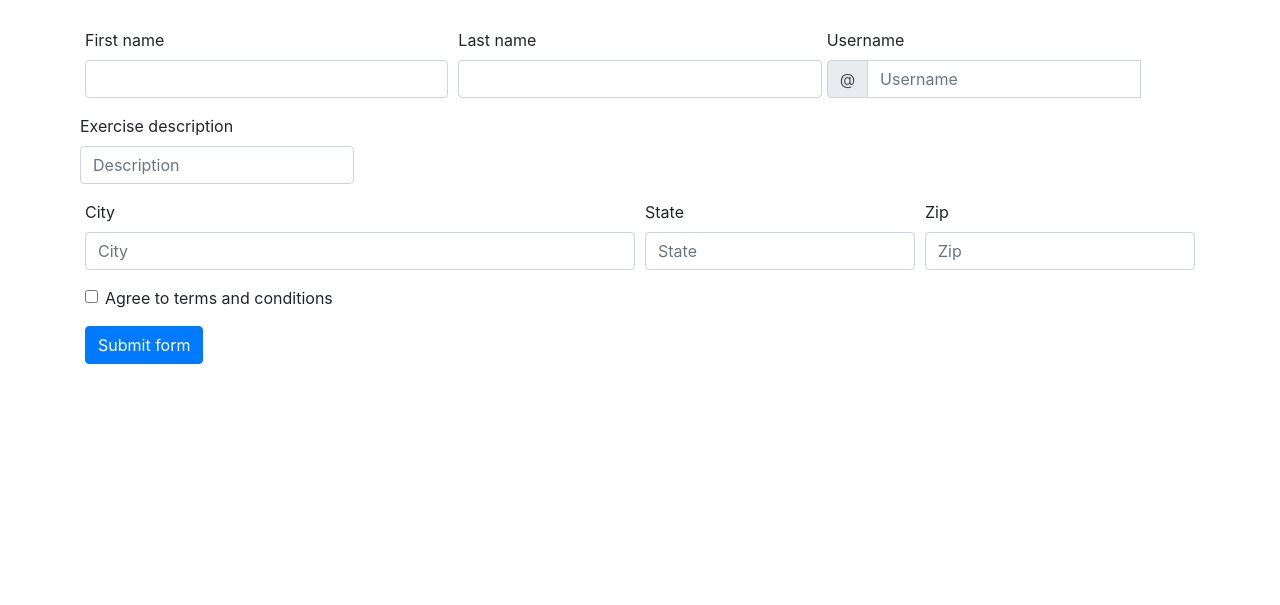
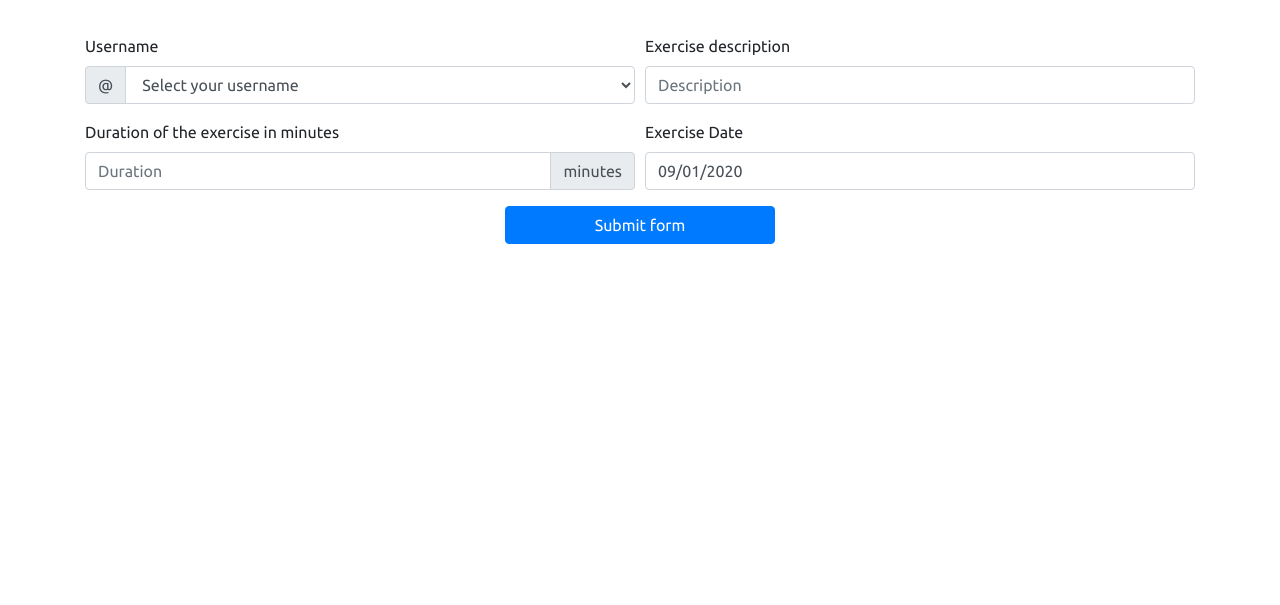
Before and after one commit to jjsanmartino03/mern-exercise-tracker, a React app in the folder mern-tutorial/: page /create in a window 1280 px wide. Shown: the part 195-800 px from the top of the page. Built offline with nearby package versions, Linux system fonts and the light colour scheme.

Commit message:
Finished UI of CreateExercise component

```diff
--- a/mern-tutorial/public/index.html
+++ b/mern-tutorial/public/index.html
@@ -12,7 +12,7 @@
     <link rel="apple-touch-icon" href="%PUBLIC_URL%/logo192.png" />
 
     <link rel="manifest" href="%PUBLIC_URL%/manifest.json" />
-    <link href="https://fonts.googleapis.com/css2?family=Architects+Daughter&display=swap" rel="stylesheet">
+    <link href="https://fonts.googleapis.com/css2?family=Architects+Daughter&family=Ubuntu&family=Dosis:wght@500&display=swap" rel="stylesheet">
 
     <title>React App</title>
   </head>
--- a/mern-tutorial/src/components/CreateExercise.js
+++ b/mern-tutorial/src/components/CreateExercise.js
@@ -18,9 +18,9 @@ class CreateExercise extends React.Component {
   }
   render() {
     return (
-      <Container>
+      <Container className="pb-5">
         <h1 className="text-center my-5">Create an Exercise!</h1>
-        <CreateExerciseForm />
+        <CreateExerciseForm users={this.props.users}/>
       </Container>
 
     )
--- a/mern-tutorial/src/components/CreateExerciseForm.js
+++ b/mern-tutorial/src/components/CreateExerciseForm.js
@@ -2,15 +2,15 @@ import React from "react";
 import { Formik, useField, Field } from "formik";
 import { Form, Col, Row, InputGroup, Button } from "react-bootstrap";
 import * as yup from "yup";
-import DatePicker from "react-datepicker";
+import { connect } from "react-redux";
 import "react-datepicker/dist/react-datepicker.css";
-import { MyUsernameField, DescriptionField } from "./CreateExerciseFormElements";
+import { MyUsernameField, DescriptionField, DurationField, DatePickerField } from "./CreateExerciseFormElements";
 
 const schema = yup.object({
-  username: yup.string().required("Hey bro username required"),
-  description: yup.string().required(),
-  duration: yup.number().required(),
-  date: yup.date().required(),
+  username: yup.string().min(3, "Username to short").required("Required"),
+  description: yup.string().required("Required"),
+  duration: yup.number().min(1, "Input a real duration please").required("Required"),
+  date: yup.date().required("Required"),
 });
 
 
@@ -18,17 +18,17 @@ const schema = yup.object({
 
 class CreateExerciseForm extends React.Component {
   handleSubmit = (values) => {
-
+    alert(JSON.stringify(values, null, 2))
   }
   render() {
     return (
       <Formik
         validationSchema={schema}
-        onSubmit={console.log}
+        onSubmit={this.handleSubmit}
         initialValues={{
-          username: '',
+          username: "",
           description: '',
-          duration: 0,
+          duration: "",
           date: new Date(),
         }}
       >
@@ -43,106 +43,46 @@ class CreateExerciseForm extends React.Component {
         }) => (
             <Form noValidate onSubmit={handleSubmit}>
               <Form.Row>
-                <Form.Group as={Col} md="4" controlId="validationFormik01">
-                  <Form.Label>First name</Form.Label>
-                  <Form.Control
-                    type="text"
-                    name="firstName"
-                    value={values.firstName}
-                    onChange={handleChange}
-                    isValid={touched.firstName && !errors.firstName}
-                  />
-                  <Form.Control.Feedback>Looks good!</Form.Control.Feedback>
-                </Form.Group>
-                <Form.Group as={Col} md="4" controlId="validationFormik02">
-                  <Form.Label>Last name</Form.Label>
-                  <Form.Control
-                    type="text"
-                    name="lastName"
-                    value={values.lastName}
-                    onChange={handleChange}
-                    isValid={touched.lastName && !errors.lastName}
-                  />
-
-                  <Form.Control.Feedback>Looks good!</Form.Control.Feedback>
-                </Form.Group>
-
-
                 <MyUsernameField
-                  type="text"
+                  type="select"
                   name="username"
                   placeholder="Username"
-                  label="Username" />
+                  label="Username"
+                  users={this.props.users} />
+
                 <DescriptionField
-                type="text"
-                name="description"
-                placeholder="Description"
-                label="Exercise description"/>
+                  type="text"
+                  name="description"
+                  placeholder="Description"
+                  label="Exercise description" />
+              </Form.Row>
+              <Form.Row>
+                <DurationField
+                  type="number"
+                  name="duration"
+                  placeholder="Duration"
+                  label="Duration of the exercise in minutes"
+                />
 
+                <DatePickerField
+                  name="date"
+                  label="Exercise Date"
+                  type="date"
+                />
+              </Form.Row>
+              <Form.Row className="justify-content-center">
+                <Col md={3}>
+                <Button type="submit"className="w-100">Submit form</Button>
+                </Col>
 
               </Form.Row>
-              <Form.Row>
-                <Form.Group as={Col} md="6" controlId="validationFormik03">
-                  <Form.Label>City</Form.Label>
-                  <Form.Control
-                    type="text"
-                    placeholder="City"
-                    name="city"
-                    value={values.city}
-                    onChange={handleChange}
-                    isInvalid={!!errors.city}
-                  />
 
-                  <Form.Control.Feedback type="invalid">
-                    {errors.city}
-                  </Form.Control.Feedback>
-                </Form.Group>
-                <Form.Group as={Col} md="3" controlId="validationFormik04">
-                  <Form.Label>State</Form.Label>
-                  <Form.Control
-                    type="text"
-                    placeholder="State"
-                    name="state"
-                    value={values.state}
-                    onChange={handleChange}
-                    isInvalid={!!errors.state}
-                  />
-                  <Form.Control.Feedback type="invalid">
-                    {errors.state}
-                  </Form.Control.Feedback>
-                </Form.Group>
-                <Form.Group as={Col} md="3" controlId="validationFormik05">
-                  <Form.Label>Zip</Form.Label>
-                  <Form.Control
-                    type="text"
-                    placeholder="Zip"
-                    name="zip"
-                    value={values.zip}
-                    onChange={handleChange}
-                    isInvalid={!!errors.zip}
-                  />
-
-                  <Form.Control.Feedback type="invalid">
-                    {errors.zip}
-                  </Form.Control.Feedback>
-                </Form.Group>
-              </Form.Row>
-              <Form.Group>
-                <Form.Check
-                  required
-                  name="terms"
-                  label="Agree to terms and conditions"
-                  onChange={handleChange}
-                  isInvalid={!!errors.terms}
-                  feedback={errors.terms}
-                  id="validationFormik0"
-                />
-              </Form.Group>
-              <Button type="submit">Submit form</Button>
             </Form>
           )}
       </Formik>
     );
   }
 }
+
+
 export default CreateExerciseForm;
--- a/mern-tutorial/src/components/CreateExerciseFormElements.js
+++ b/mern-tutorial/src/components/CreateExerciseFormElements.js
@@ -1,31 +1,40 @@
 import React from "react";
 import { Form, InputGroup, Col } from "react-bootstrap";
-import { useField } from "formik";
+import { useField, useFormikContext } from "formik";
+import DatePicker from "react-datepicker";
 
-export const MyUsernameField = ({ label, ...props }) => {
+export const MyUsernameField = ({ label, options, ...props }) => {
   const [field, meta] = useField(props);
-  console.log(meta.error);
   return (
-    <Form.Group controlId="validationFormikUsername">
+    <Form.Group as={Col} md={6}controlId="validationFormikUsername">
       <Form.Label>{label}</Form.Label>
       <InputGroup>
         <InputGroup.Prepend>
           <InputGroup.Text id="inputGroupPrepend">@</InputGroup.Text>
         </InputGroup.Prepend>
-        <Form.Control
+        <Form.Control as="select"
+        className="rounded-right"
           aria-describedby="inputGroupPrepend"
           {...field} {...props}
           isInvalid={meta.error && meta.touched}
           isValid={!meta.error && meta.touched}
-        />
+        >
+          <option value="" disabled >Select your username</option>
+          {
+            props.users.map((optionValue, index) => (
+              <option key={index}>{optionValue}</option>
+            ))
+          }
+        </Form.Control>
+
         <Form.Control.Feedback type="invalid">
           {meta.error}
         </Form.Control.Feedback>
         <Form.Control.Feedback>
-          "Looks good!"
+          Looks good!
         </Form.Control.Feedback>
       </InputGroup>
-    </Form.Group>
+    </Form.Group >
   );
 };
 
@@ -33,14 +42,78 @@ export const DescriptionField = ({ label, ...props }) => {
   const [field, meta] = useField(props);
 
   return (
-    <Form.Group controlId="validationFormikDescription">
+    <Form.Group as={Col} md={6} controlId="validationFormikDescription">
       <Form.Label>{label}</Form.Label>
       <Form.Control
+        {...field} {...props}
+        isInvalid={meta.error && meta.touched}
+        isValid={!meta.error && meta.touched}
+      >
+      </Form.Control>
+      <Form.Control.Feedback type="invalid">
+        {meta.error}
+      </Form.Control.Feedback>
+      <Form.Control.Feedback>
+        Looks good!
+        </Form.Control.Feedback>
+    </Form.Group>
+  );
+};
+
+export const DurationField = ({ label, ...props }) => {
+  const [field, meta] = useField(props);
+
+  return (
+    <Form.Group as={Col} md={6}  controlId="validationFormikDuration">
+      <Form.Label>{label}</Form.Label>
+      <InputGroup>
+        <Form.Control
+          aria-describedby="inputGroupAppend"
           {...field} {...props}
           isInvalid={meta.error && meta.touched}
           isValid={!meta.error && meta.touched}
-          >
-      </Form.Control>
+        />
+        <InputGroup.Append >
+          <InputGroup.Text id="inputGroupAppend" className="rounded-right">minutes</InputGroup.Text>
+        </InputGroup.Append>
+        <Form.Control.Feedback type="invalid">
+          {meta.error}
+        </Form.Control.Feedback>
+        <Form.Control.Feedback>
+          Looks good!
+        </Form.Control.Feedback>
+      </InputGroup>
     </Form.Group>
   );
-};
+}
+
+export const DatePickerField = ({ label, ...props }) => {
+  const { setFieldValue } = useFormikContext();
+  const [field, meta] = useField(props);
+  return (
+    <Form.Group as={Col} md={6} controlId="validationFormikDate" >
+      <Form.Label>{label}</Form.Label>
+      <br />
+      <Form.Control
+        as={DatePicker}
+        {...field}
+        {...props}
+        selected={(field.value && new Date(field.value)) || null}
+        onChange={val => {
+          setFieldValue(field.name, val);
+        }}
+        isInvalid={meta.error && meta.touched}
+          isValid={!meta.error && meta.touched}
+      >
+      </Form.Control>
+      <Form.Control.Feedback type="invalid">
+        {meta.error}
+      </Form.Control.Feedback>
+      <Form.Control.Feedback>
+        Looks good!
+        </Form.Control.Feedback>
+
+    </Form.Group>
+
+  )
+}
--- /dev/null
+++ b/mern-tutorial/src/css/createExercise.css
@@ -0,0 +1,3 @@
+.react-datepicker-wrapper {
+  width: 100%;
+}
--- a/mern-tutorial/src/css/index.css
+++ b/mern-tutorial/src/css/index.css
@@ -1,10 +1,9 @@
 @import "./navbar.css";
+@import "./createExercise.css";
 
 body {
   margin: 0;
-  font-family: -apple-system, BlinkMacSystemFont, 'Segoe UI', 'Roboto', 'Oxygen',
-    'Ubuntu', 'Cantarell', 'Fira Sans', 'Droid Sans', 'Helvetica Neue',
-    sans-serif!important;
+  font-family: 'Ubuntu', "Dosis",sans-serif!important;
   -webkit-font-smoothing: antialiased;
   -moz-osx-font-smoothing: grayscale;
 }
--- a/mern-tutorial/src/store/reducers.js
+++ b/mern-tutorial/src/store/reducers.js
@@ -11,6 +11,7 @@ const initialStore = {
   },
   global: {
     currentLocation : "",
+    users: ["Pepe", "Julio"]
   }
 }
 
```
Also changed, not shown: mern-tutorial/src/css/navbar.css (+21 -10 lines), 1 other file.
